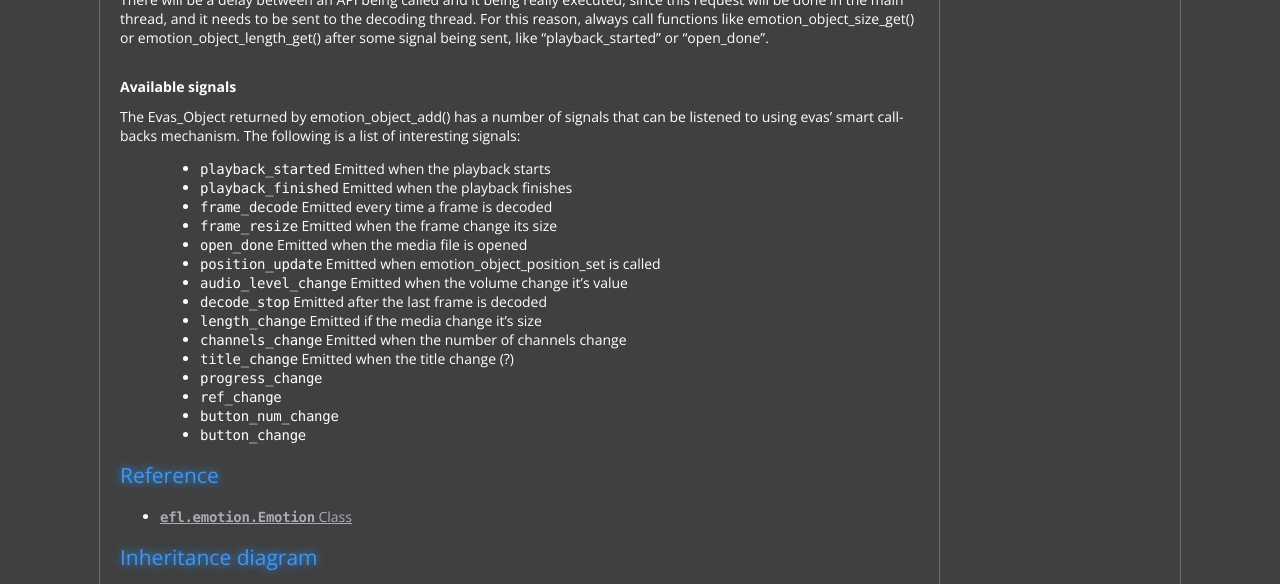
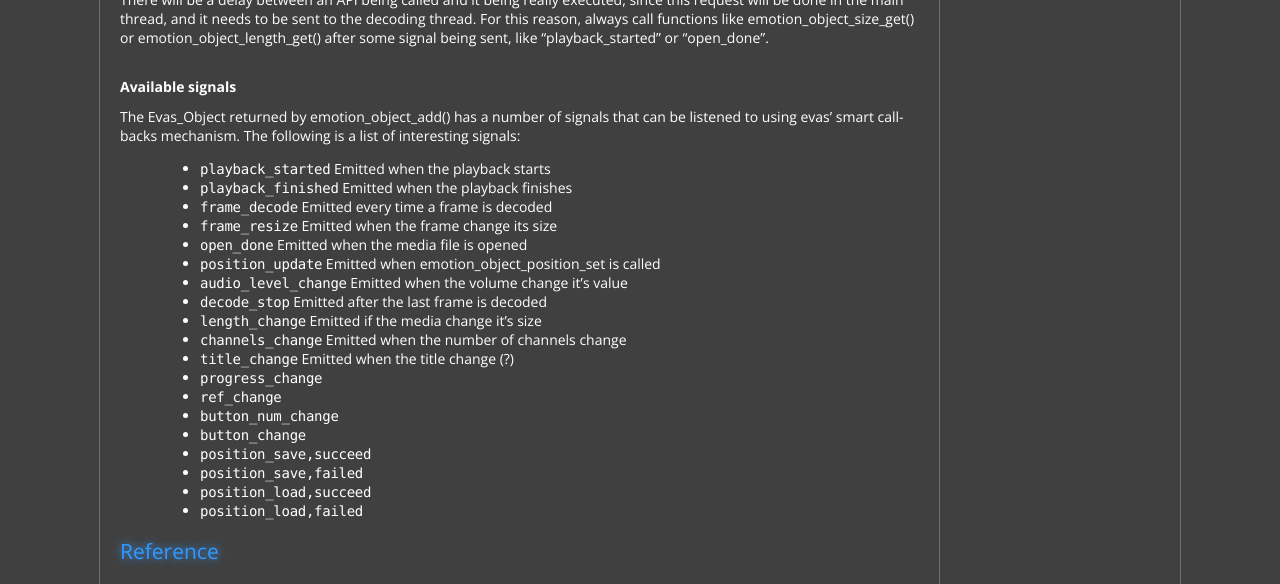
Before and after one commit to DaveMDS/python-efl, a Sphinx documentation site: the page built from doc/emotion/emotion.rst, in a window 1280 px wide and 900 px high, scrolled down 774 px, cut to the strip 0-584 px from the top of the window. Built offline with Sphinx 7.4.7, drawn with Linux system fonts in a browser that asks for light colours.

Commit message:
emotion: implemented missed smart signals

```diff
--- a/doc/emotion/emotion.rst
+++ b/doc/emotion/emotion.rst
@@ -74,6 +74,10 @@ a list of interesting signals:
  - ``ref_change``
  - ``button_num_change``
  - ``button_change``
+ - ``position_save,succeed``
+ - ``position_save,failed``
+ - ``position_load,succeed``
+ - ``position_load,failed``
 
 
 Reference
```
Also changed, not shown: 1 other file.
